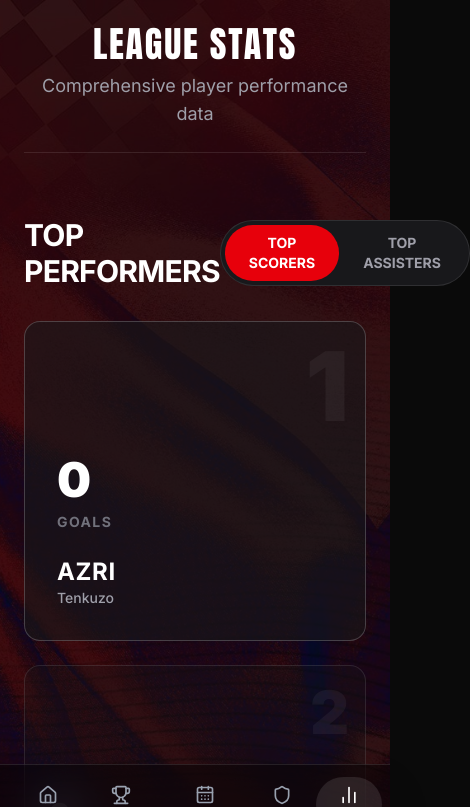
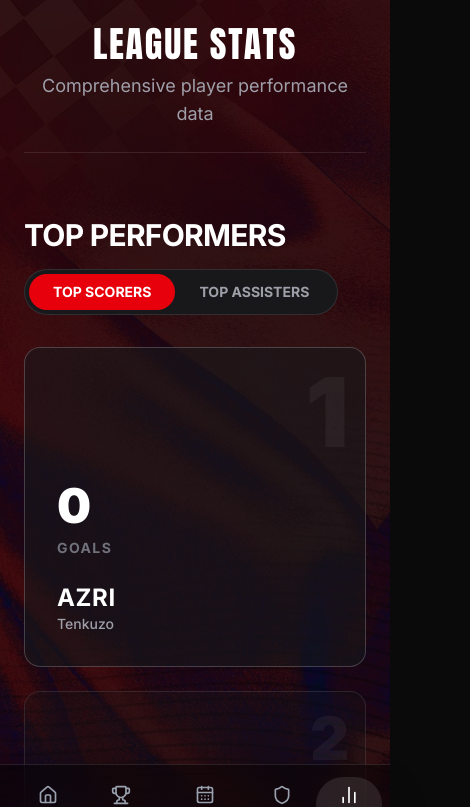
Before and after one commit to shezan2/s-rise-fl, a Next.js app: page /stats in a window 390 px wide. Shown: the top 807 px of the page, 470 px wide, since content can reach past the window. Built offline with nearby package versions, Linux system fonts and the light colour scheme.

Commit message:
Fix Stats page toggle layout on mobile

```diff
--- a/src/app/stats/page.tsx
+++ b/src/app/stats/page.tsx
@@ -60,11 +60,11 @@ export default function StatsPage() {
 
         {/* Top Performers Section */}
         <section>
-          <div className="flex items-center justify-between mb-8">
+          <div className="flex flex-col md:flex-row md:items-center justify-between gap-4 mb-8">
             <h2 className="text-3xl font-bold uppercase tracking-tight">
               Top Performers
             </h2>
-            <div className="flex bg-zinc-900 rounded-full p-1 border border-white/10">
+            <div className="flex self-start md:self-auto bg-zinc-900 rounded-full p-1 border border-white/10">
               <button
                 onClick={() => setTopMode("goals")}
                 className={`px-6 py-2 rounded-full text-sm font-bold uppercase transition-colors ${topMode === "goals" ? "bg-red-600 text-white" : "text-zinc-400 hover:text-white"}`}
```
